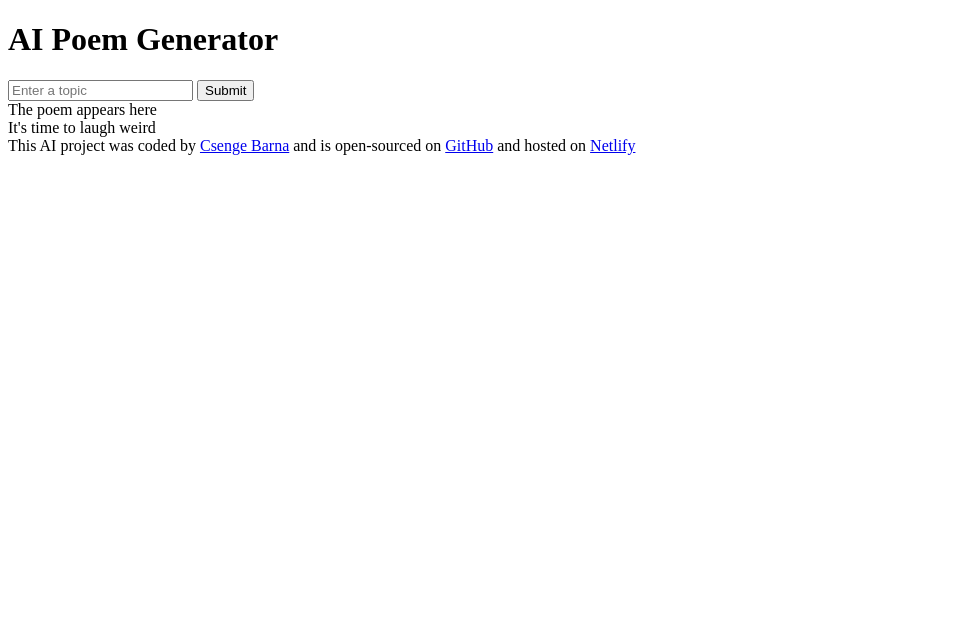
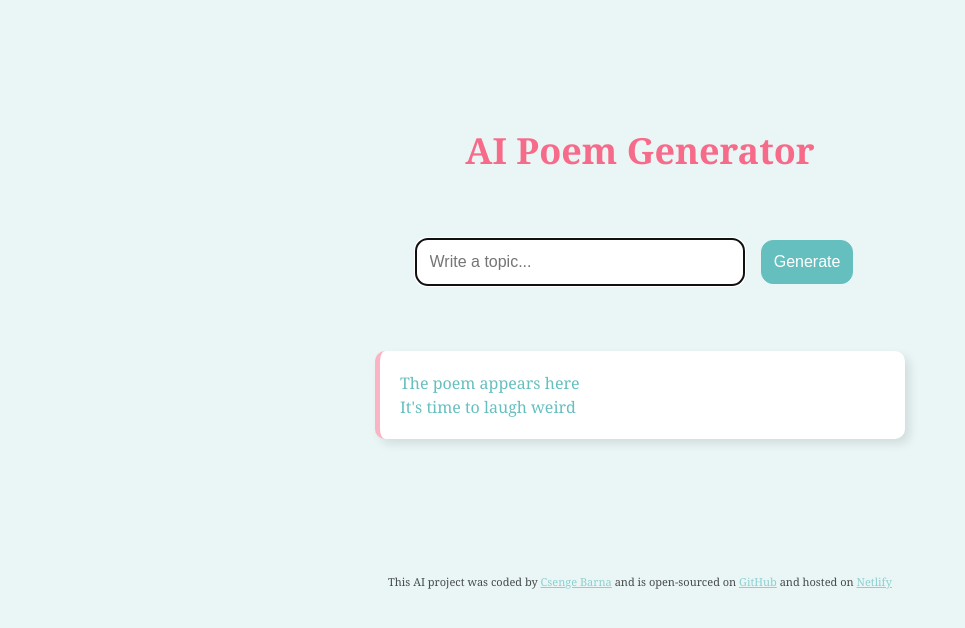
Before and after one commit to CsengeOnCode/poem-generator, a plain HTML site: page index.html in a window 1280 px wide. Shown: the whole page, without its empty margins (0-965 px from the left). Drawn offline with Linux system fonts and the light colour scheme.

Commit message:
Added the styling to the project

```diff
--- a/index.html
+++ b/index.html
@@ -7,22 +7,29 @@
     <link rel="stylesheet" href="src/style.css" />
   </head>
   <body>
+    <div class="container">
       <header>
         <h1>AI Poem Generator</h1>
       </header>
 
       <main>
         <form action="">
-        <input type="text" placeholder="Enter a topic" />
-        <input type="submit" name="" id="" />
+          <input
+            type="text"
+            placeholder="Write a topic..."
+            autofocus
+            required
+            class="prompt"
+          />
+          <input type="submit" value="Generate" id="" class="submit-button" />
         </form>
 
-      <div>
+        <div class="poem">
           The poem appears here <br />
           It's time to laugh weird
         </div>
       </main>
-
+    </div>
     <footer>
       This AI project was coded by
       <a href="https://github.com/CsengeOnCode" target="_blank">Csenge Barna</a>
--- a/src/style.css
+++ b/src/style.css
@@ -0,0 +1,73 @@
+body {
+  background-color: #eaf6f6;
+  font-family: Cambria, Cochin, Georgia, Times, "Times New Roman", serif;
+}
+
+.container {
+  margin: 80px auto;
+  padding: 20px;
+  max-width: 600px;
+}
+
+header {
+  margin-bottom: 20px;
+}
+
+h1 {
+  font-weight: 800;
+  font-size: 36px;
+  line-height: 1.5;
+  color: #f76b8a;
+  text-align: center;
+}
+
+form {
+  padding: 20px;
+  margin: 30px;
+  text-align: center;
+}
+
+.prompt {
+  padding: 14px;
+  width: 60%;
+  font-size: 16px;
+  border-radius: 12px;
+  border: 1px solid rgba(204, 203, 203, 0.5);
+}
+
+.submit-button {
+  margin: 12px;
+  padding: 12px;
+  color: white;
+  background-color: #66bfbf;
+  border-radius: 12px;
+  border: 1px solid #66bfbf;
+  font-size: 16px;
+}
+
+.submit-button:hover {
+  cursor: pointer;
+  transition: all 200ms linear;
+}
+
+.poem {
+  border-left: 5px solid rgb(247, 107, 138, 0.5);
+  color: #66bfbf;
+  font-size: 16px;
+  padding: 20px;
+  margin: 35px;
+  line-height: 24px;
+  background-color: white;
+  border-radius: 10px;
+  box-shadow: 5px 5px 10px rgba(0, 0, 0, 0.1);
+}
+
+footer {
+  font-size: 11px;
+  opacity: 0.7;
+  text-align: center;
+}
+
+a {
+  color: #66bfbf;
+}
```
Lines whose indentation alone changed are shown as unchanged.
